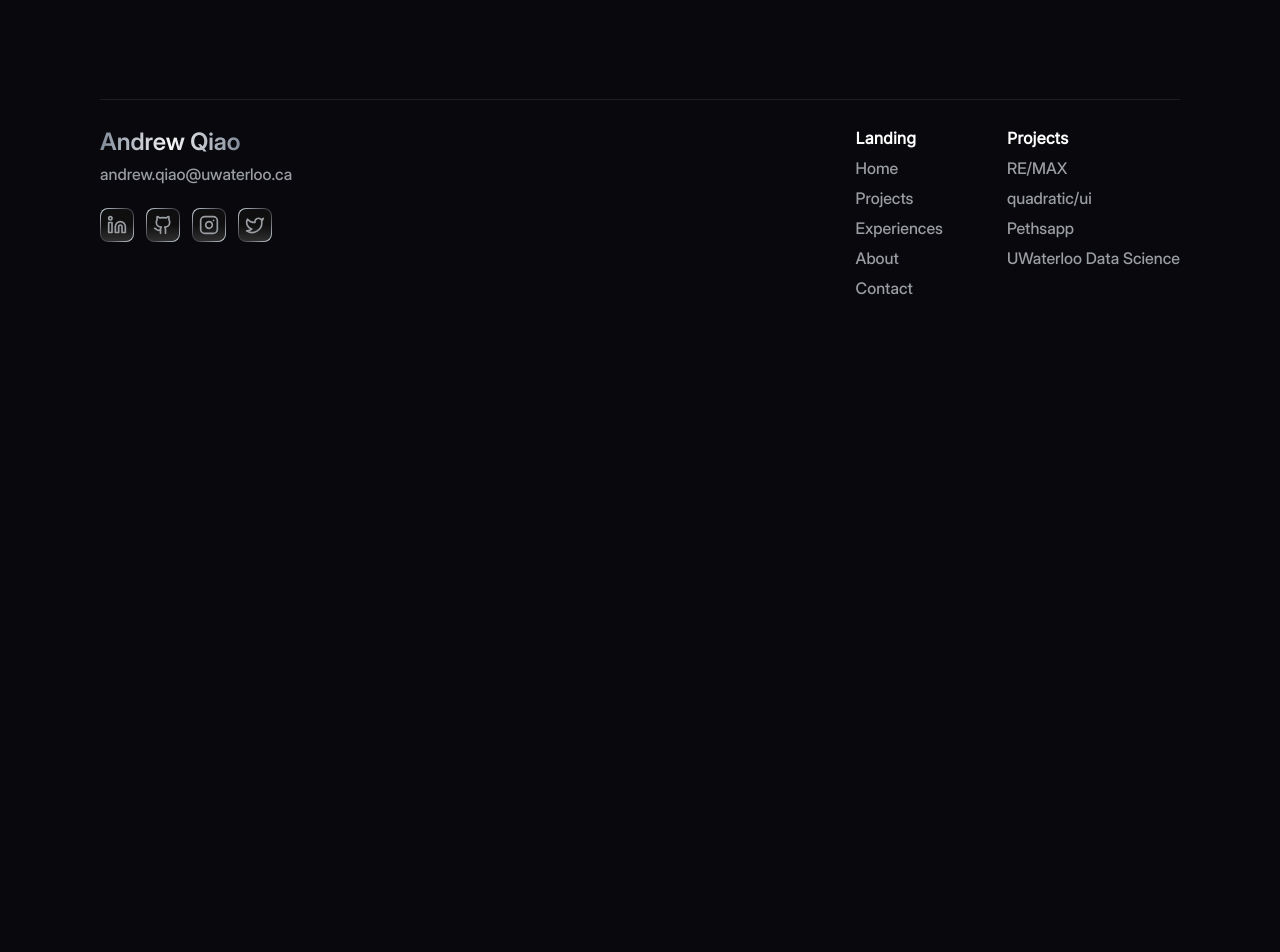
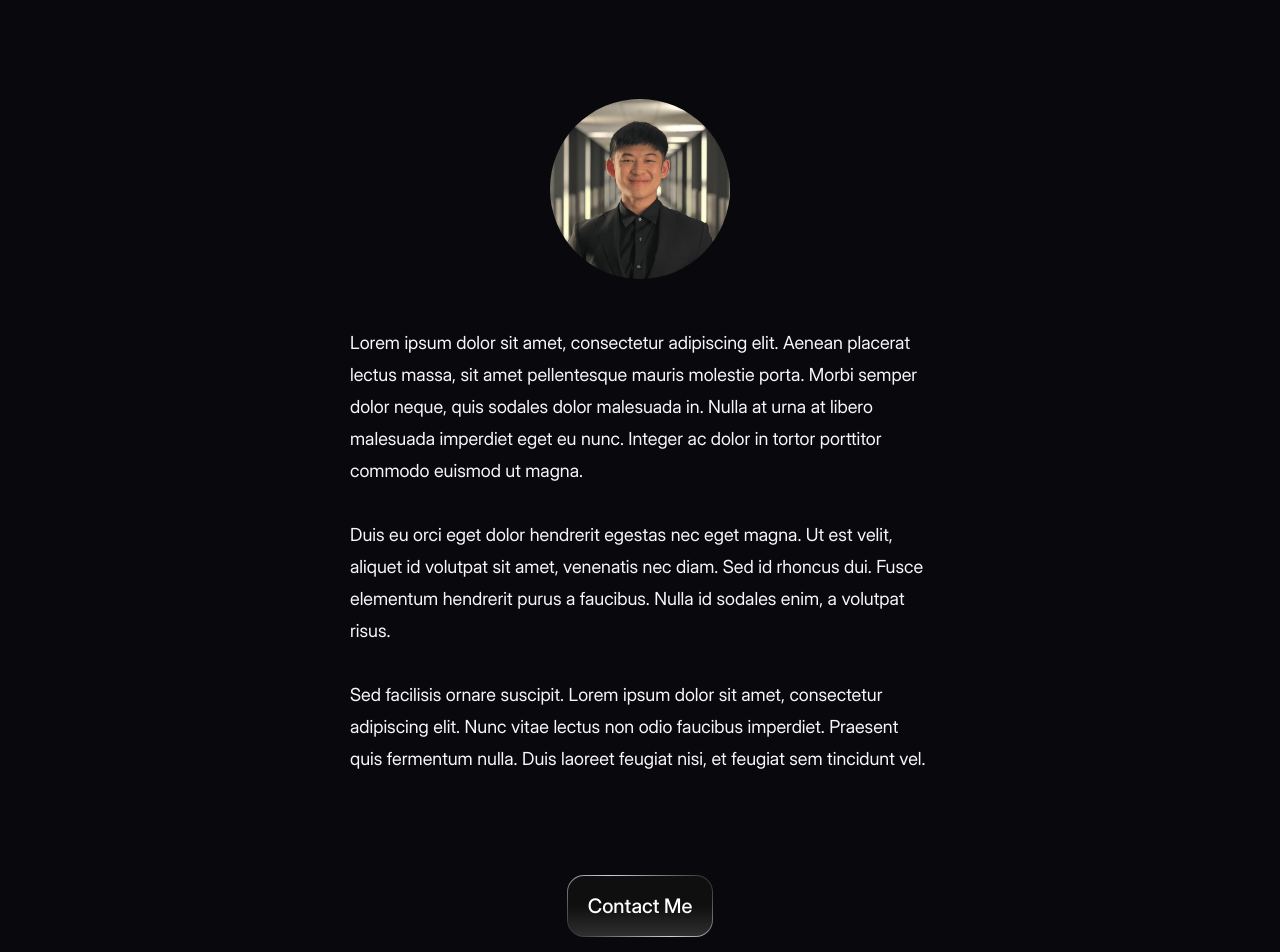
Before and after one commit to qiaoandrew/andrewqiao.com, a Next.js app: page / in a window 1280 px wide. Shown: the part 720-1672 px from the top of the page. Before the commit the page ends 1058 px from the top, so only its background shows below. Built offline with nearby package versions, Linux system fonts and the light colour scheme.

Commit message:
finish about section

```diff
--- a/src/components/sections/About.tsx
+++ b/src/components/sections/About.tsx
@@ -1,3 +1,37 @@
+import Image from 'next/image';
+
+import headshot from '../../../public/img/headshot.png';
+import { Button } from '@/components/ui/Button';
+import GradientBorder from '@/components/ui/GradientBorder';
+
+const ABOUT = `Lorem ipsum dolor sit amet, consectetur adipiscing elit. Aenean placerat lectus massa, sit amet pellentesque mauris molestie porta. Morbi semper dolor neque, quis sodales dolor malesuada in. Nulla at urna at libero malesuada imperdiet eget eu nunc. Integer ac dolor in tortor porttitor commodo euismod ut magna.
+
+Duis eu orci eget dolor hendrerit egestas nec eget magna. Ut est velit, aliquet id volutpat sit amet, venenatis nec diam. Sed id rhoncus dui. Fusce elementum hendrerit purus a faucibus. Nulla id sodales enim, a volutpat risus.
+
+Sed facilisis ornare suscipit. Lorem ipsum dolor sit amet, consectetur adipiscing elit. Nunc vitae lectus non odio faucibus imperdiet. Praesent quis fermentum nulla. Duis laoreet feugiat nisi, et feugiat sem tincidunt vel. `;
+
 export default function About() {
-  return <></>;
+  return (
+    <section className="mb-30 md:mb-50 container">
+      <div className="mx-auto max-w-[440px] md:max-w-[580px]">
+        <Image
+          src={headshot}
+          alt="Andrew Qiao headshot"
+          width={180}
+          height={180}
+          className="mx-auto mb-9 w-40 rounded-full md:mb-12 md:w-[180px]"
+        />
+        <p className="md:mb-25 mx-auto mb-16 whitespace-pre-line font-display text-4 text-foreground md:text-4.5">
+          {ABOUT}
+        </p>
+        <div className="flex justify-stretch sm:justify-center">
+          <GradientBorder borderRadius="rounded-[13px] md:rounded-[17px] w-full md:w-auto">
+            <Button size="lg" className="w-full">
+              Contact Me
+            </Button>
+          </GradientBorder>
+        </div>
+      </div>
+    </section>
+  );
 }
--- a/src/components/ui/Button.tsx
+++ b/src/components/ui/Button.tsx
@@ -5,7 +5,7 @@ import { cva, type VariantProps } from 'class-variance-authority';
 import { cn } from '@/lib/utils';
 
 const buttonVariants = cva(
-  'relative inline-flex items-center justify-center whitespace-nowrap font-medium transition-colors duration-200 focus-visible:outline-none focus-visible:ring-1 focus-visible:ring-ring disabled:pointer-events-none disabled:opacity-40 disabled:cursor-not-allowed',
+  'relative inline-flex items-center justify-center whitespace-nowrap font-display font-medium transition-colors duration-200 focus-visible:outline-none focus-visible:ring-1 focus-visible:ring-ring disabled:pointer-events-none disabled:opacity-40 disabled:cursor-not-allowed',
   {
     variants: {
       variant: {
@@ -13,9 +13,9 @@ const buttonVariants = cva(
         ghost: 'bg-transparent hover:bg-accent',
       },
       size: {
-        sm: 'rounded-2 px-2 py-1 text-3.5',
-        md: 'rounded-2.5 px-4 py-2 text-3.5',
-        lg: 'rounded-3 px-4.5 py-2.5 text-4',
+        sm: 'rounded-3 px-4 py-2.5 text-4',
+        md: 'rounded-3 px-4 py-3 text-4',
+        lg: 'rounded-3 px-4 py-2.5 text-4 md:rounded-4 md:px-5 md:py-3 md:text-5',
         'icon-sm': 'rounded-1.5 h-6 w-6',
         'icon-md': 'rounded-1.5 h-8 w-8',
         'icon-lg': 'rounded-2 h-9 w-9',
--- a/tailwind.config.ts
+++ b/tailwind.config.ts
@@ -58,10 +58,10 @@ const config: Config = {
       3: ['12px', '20px'],
       3.5: ['14px', '24px'],
       4: ['16px', '28px'],
-      4.5: ['18px', '28px'],
-      5: ['20px', '32px'],
-      6: ['24px', '36px'],
-      7: ['28px', '40px'],
+      4.5: ['18px', '32px'],
+      5: ['20px', '36px'],
+      6: ['24px', '40px'],
+      7: ['28px', '44px'],
       8: ['32px', '44px'],
       9: ['36px', '48px'],
       10: ['40px', '52px'],
```
Also changed, not shown: public/img/headshot.png (added), public/img/mockups/pethsapp.png (renamed from public/mockups/pethsapp.png).
